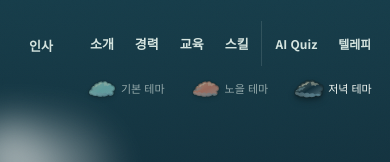
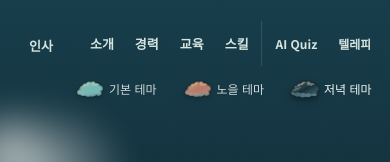
Before and after one commit to jhs7942/jhs7942.github.io, a Next.js app: page / in a window 390 px wide. Shown: the top 162 px of the page. Built offline with nearby package versions, Linux system fonts and the light colour scheme; a web font is replaced by a local one.

Commit message:
style: shadcn 전환에 따른 CSS 선택자·명도 대비 보정
Co-Authored-By: Claude Sonnet 5 <noreply@anthropic.com>

```diff
--- a/src/app/portfolio/portfolio.css
+++ b/src/app/portfolio/portfolio.css
@@ -162,7 +162,7 @@
   .cloud * {
     animation: none !important;
   }
-  .cloud-cat-btn.active .cloud-cat-name::before {
+  .cloud-cat-btn[data-active] .cloud-cat-name::before {
     animation: none;
   }
 }
@@ -746,12 +746,14 @@ body:has(.cloud-deck) {
   padding: 7px 10px 6px;
   border: 0;
   border-radius: 0;
-  color: var(--text-primary);
+  color: var(--text-strong);
   background: transparent;
   font-family: var(--font-hand), var(--font-sans);
   font-size: 13px;
   font-weight: 500;
-  opacity: 0.66;
+  /* 하늘 배경 위에 얹히는 글자다. 0.66 이면 day 3.17:1 로 AA 미달이라
+     선택 상태(1.0)와의 구분을 유지하는 선에서 바닥을 올렸다. */
+  opacity: 0.85;
   white-space: nowrap;
   cursor: pointer;
   transition:
@@ -797,7 +799,7 @@ body:has(.cloud-deck) {
 }
 .time-theme-option:hover {
   background: transparent;
-  opacity: 0.82;
+  opacity: 0.93;
   transform: translateY(-1px);
 }
 .time-theme-option:hover::before,
@@ -814,7 +816,7 @@ body:has(.cloud-deck) {
   outline-offset: 2px;
 }
 .time-theme-option[aria-pressed="true"] {
-  color: var(--text-primary);
+  color: var(--text-strong);
   background: transparent;
   opacity: 1;
 }
@@ -2128,7 +2130,7 @@ body:has(.cloud-deck) {
   outline: 2px solid var(--mint-light);
   outline-offset: 3px;
 }
-.cloud-cat-btn.active {
+.cloud-cat-btn[data-active] {
   border-color: rgb(var(--shadow-rgb) / 0.32);
 }
 .cloud-cat-name {
@@ -2141,7 +2143,7 @@ body:has(.cloud-deck) {
   color: var(--cloud-text);
   transform: rotate(-0.65deg);
 }
-.cloud-cat-btn.active .cloud-cat-name::before {
+.cloud-cat-btn[data-active] .cloud-cat-name::before {
   content: "";
   position: absolute;
   right: -7px;
@@ -2163,10 +2165,10 @@ body:has(.cloud-deck) {
   font-size: 14px;
   letter-spacing: 1.4px;
   color: var(--cloud-text);
-  opacity: 0.58;
+  opacity: 0.62;
   transform: rotate(0.35deg);
 }
-.cloud-cat-btn.active .cloud-cat-en {
+.cloud-cat-btn[data-active] .cloud-cat-en {
   opacity: 0.66;
   transform: rotate(0.8deg);
 }
@@ -2991,7 +2993,7 @@ body:has(.cloud-deck) {
 }
 .cloud-footer-copy {
   margin: 26px 0 0;
-  font-size: 11.5px;
+  font-size: 12px;
   letter-spacing: 1.5px;
   color: var(--text-on-strong);
   opacity: 0.9;
@@ -3044,7 +3046,7 @@ body:has(.cloud-deck) {
   .time-theme-option {
     gap: 5px;
     padding: 7px 8px;
-    font-size: 11px;
+    font-size: 12px;
   }
   /* 데스크톱용 섹션 좌우 여백(최소 64px)을 그대로 쓰면 320px 화면에서
      본문 폭이 192px까지 줄어든다. 상단 가로 내비게이션 아래에만 여유를
@@ -3081,7 +3083,7 @@ body:has(.cloud-deck) {
     font-size: 16px;
   }
   .cloud-cat-en {
-    font-size: 10px;
+    font-size: 12px;
     letter-spacing: 0.8px;
   }
   .cloud-skillpanel {
```
